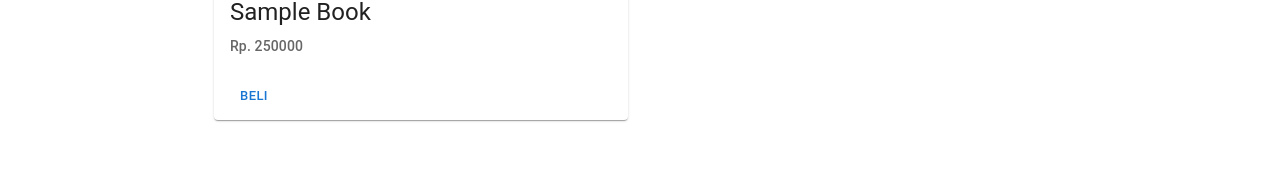
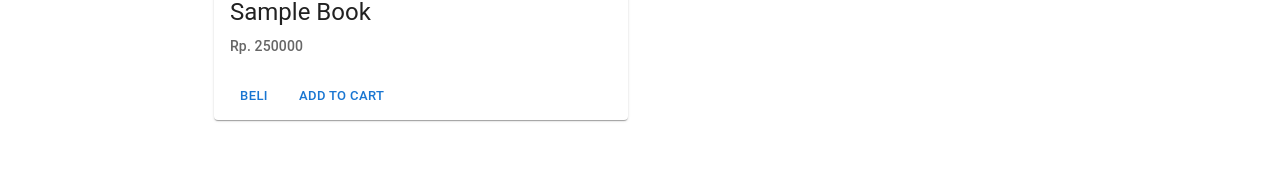
Before and after one commit to lazuardi100/toko-buku-akasia, a React (Create React App) app: page / in a window 1280 px wide. Shown: the part 374-545 px from the top of the page. Built offline with nearby package versions, Linux system fonts and the light colour scheme; no server answers; the database is empty.

Commit message:
Add "Add to Cart" button on BookItem Fixes #21

```diff
--- a/src/Components/Book/BookItem.js
+++ b/src/Components/Book/BookItem.js
@@ -10,6 +10,26 @@ import Box from '@mui/material/Box';
 import { Link } from 'react-router-dom';
 
 class BookItem extends React.Component {
+  addToCart(isbn, author, title, price, e) {
+    const book_data = {
+      'isbn': isbn,
+      'book_author': author,
+      'book_title': title,
+      'book_price': parseInt(price.slice(4))
+    }
+
+    let currentCart = JSON.parse(localStorage.getItem('tba-cart'))
+    let cart = currentCart === null ? [] : currentCart
+
+    if (Array.isArray(cart)) {
+      cart.push(book_data);
+
+      localStorage.setItem('tba-cart', JSON.stringify(cart));
+    } else {
+      console.err('LocalStorage Error: Saved cart data type is ' + cart.constructor.name);
+    }
+  }
+
   render() {
     return (
       <Grid item sm={4} md={4}>
@@ -34,6 +54,13 @@ class BookItem extends React.Component {
           </CardContent>
           <CardActions>
             <Button size="small" component={Link} to={"/checkout?"+this.props.isbn}>Beli</Button>
+            <Button
+            size="small"
+            onClick={this.addToCart.bind(this, this.props.isbn,
+              this.props.book_author, this.props.book_title, this.props.book_price)}
+            >
+              Add to Cart
+            </Button>
           </CardActions>
         </Card>
       </Grid>
```
